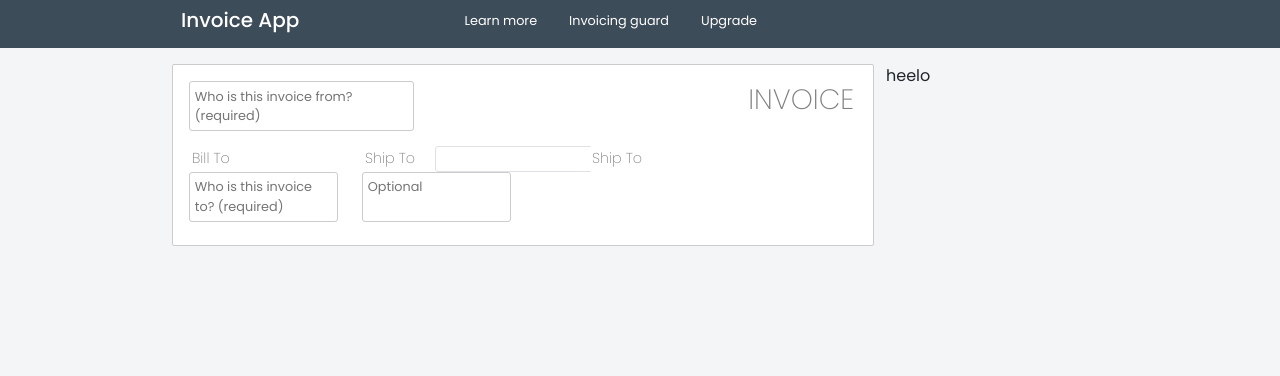
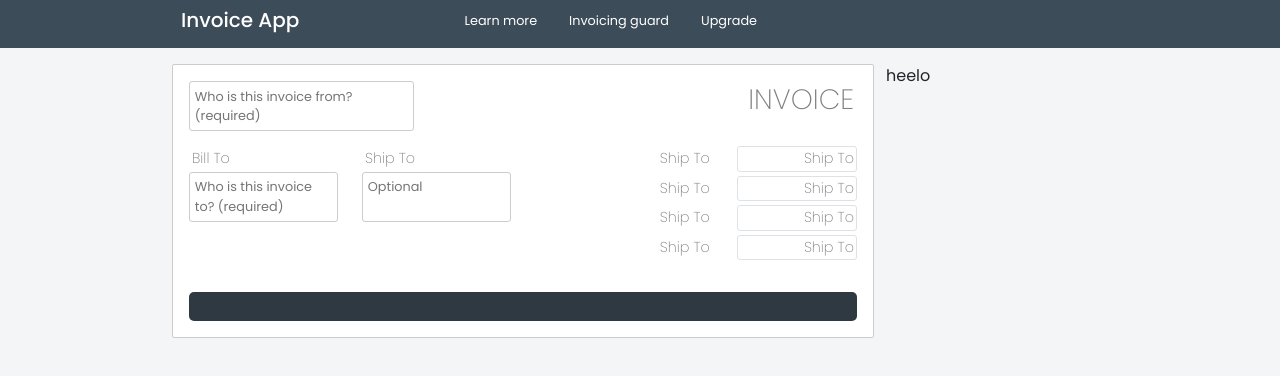
Before and after one commit to jeffkojobans5/invoice-app, a React (Create React App) app: page / in a window 1280 px wide. Shown: the top 376 px of the page. Built offline with nearby package versions, Linux system fonts and the light colour scheme.

Commit message:
invoice fields

```diff
--- a/src/components/InvoiceBlock.js
+++ b/src/components/InvoiceBlock.js
@@ -1,5 +1,6 @@
 import React from 'react';
 import { Inputs , Txtarea } from '../props/index'
+import InvoiceTable from './InvoiceTable'
 
 const InvoiceBlock = () => {
     return (
@@ -49,27 +50,80 @@ const InvoiceBlock = () => {
                     </div>
                 </div>
 
-                <div className="col-md-6 p-0">
+                <div className="col-md-6 pr-5">
                     <div className="row p-0 justify-content-end d-flex">
                         <div className="col-md-7 justify-content-end d-flex">
                                     <Inputs
                                         type="text"
-                                        className="input-placeholders-small text-end border"
+                                        className="input-placeholders-small text-end close"
                                         value="Ship To"
                                     />
                         </div>
                         <div className="col-md-5 justify-content-end d-flex">
                                  <Inputs
                                     type="text"
-                                    className="input-placeholders-small"
+                                    className="input-placeholders-small text-end border"
+                                    value="Ship To"
+                                />
+                        </div>
+                    </div>
+
+                    <div className="row p-0 mt-1 justify-content-end d-flex">
+                        <div className="col-md-7 justify-content-end d-flex">
+                                    <Inputs
+                                        type="text"
+                                        className="input-placeholders-small text-end close"
+                                        value="Ship To"
+                                    />
+                        </div>
+                        <div className="col-md-5 justify-content-end d-flex">
+                                 <Inputs
+                                    type="text"
+                                    className="input-placeholders-small text-end border"
                                     value="Ship To"
                                 />
                         </div>
                     </div>
 
 
+                    <div className="row p-0 mt-1 justify-content-end d-flex">
+                        <div className="col-md-7 justify-content-end d-flex">
+                                    <Inputs
+                                        type="text"
+                                        className="input-placeholders-small text-end close"
+                                        value="Ship To"
+                                    />
+                        </div>
+                        <div className="col-md-5 justify-content-end d-flex">
+                                 <Inputs
+                                    type="text"
+                                    className="input-placeholders-small text-end border"
+                                    value="Ship To"
+                                />
+                        </div>
+                    </div>
+
+
+                    <div className="row p-0 mt-1 justify-content-end d-flex">
+                        <div className="col-md-7 justify-content-end d-flex">
+                                    <Inputs
+                                        type="text"
+                                        className="input-placeholders-small text-end close"
+                                        value="Ship To"
+                                    />
+                        </div>
+                        <div className="col-md-5 justify-content-end d-flex">
+                                 <Inputs
+                                    type="text"
+                                    className="input-placeholders-small text-end border"
+                                    value="Ship To"
+                                />
+                        </div>
+                    </div>
+
                 </div>
             </div>
+                    <InvoiceTable />
         </div>
     )
 }
--- /dev/null
+++ b/src/components/InvoiceTable.js
@@ -0,0 +1,24 @@
+import React from 'react';
+
+function InvoiceTable () {
+    return (
+            <div className="desc">
+                <div className="item">
+                    <input type="text" name="" id="" />
+                </div>
+                <div className="quantity">
+                    <input type="text" name="" id="" />
+                </div>
+                <div className="rate">
+                    <input type="text" name="" id="" />
+                </div>
+                <div className="amount">
+                    <input type="text" name="" id="" />
+                </div>
+            </div>
+    )
+}
+
+
+
+export default InvoiceTable
--- a/src/index.css
+++ b/src/index.css
@@ -4,10 +4,20 @@ html,
 body {
   font-family: "Poppins", sans-serif;
   background-color: #f3f5f7;
+  box-sizing: border-box !important;
+  margin: 0;
+  padding: 0;
+  border: 0;
+}
+
+input,
+textarea {
+  outline: none;
 }
 
 input {
   font-weight: 200 !important;
+  width: 100%;
 }
 
 nav {
@@ -86,3 +96,48 @@ nav ul li a:hover {
   outline: none;
   border: 0.5px solid #469e75;
 }
+
+.close {
+  position: relative;
+  width: 80%;
+}
+
+.desc {
+  display: flex;
+  width: 100%;
+  margin-top: 2rem;
+  padding: 0.1rem;
+  background-color: #2e3942;
+  border-radius: 5px;
+}
+
+.desc input {
+  background-color: #2e3942;
+  max-width: 100%;
+  color: white;
+  border: none;
+}
+
+.desc input:hover {
+  background-color: #39434c;
+}
+
+.item {
+  flex: 6;
+  /* padding: 0.2rem; */
+}
+
+.quantity {
+  flex: 2;
+  /* padding: 0.2rem; */
+}
+
+.rate {
+  flex: 2;
+  /* padding: 0.2rem; */
+}
+
+.amount {
+  flex: 2;
+  /* padding: 0.2rem; */
+}
```
